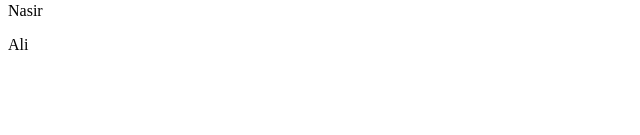
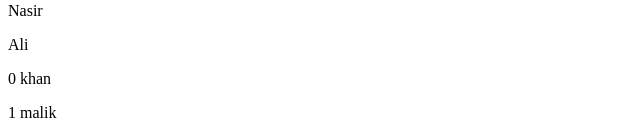
Before and after one commit to Nasir-afridi/Vue-Js, a Vue app in the folder Vue learning/: page / in a window 1280 px wide. Shown: the part 1352-1487 px from the top of the page, without its empty margins (0-640 px from the left). Before the commit the page ends 1422 px from the top, so only its background shows below. Built offline with nearby package versions, Linux system fonts and the light colour scheme.

Commit message:
added the :key on the values for index

```diff
--- a/Vue learning/src/components/08-vFor.vue
+++ b/Vue learning/src/components/08-vFor.vue
@@ -1,12 +1,19 @@
 
 <script setup>
+    // Example : 1
     import { ref } from 'vue';
+    let people = ref(["Nasir", "Ali"]);
 
-    let people = ref(["Nasir", "Ali"]);
+    // Example : 2
+    let name = ref(["khan", "malik"]);
 </script>
 
 <template>
+    <!-- Example-1 -->
     <p v-for="person in people">{{ person }}</p>
+
+    <!-- Example-2 -->
+    <p v-for=" (names,index) in name" :key="index">{{index}}  {{names}} </p>
 </template>
 
 <style scoped></style>
```
